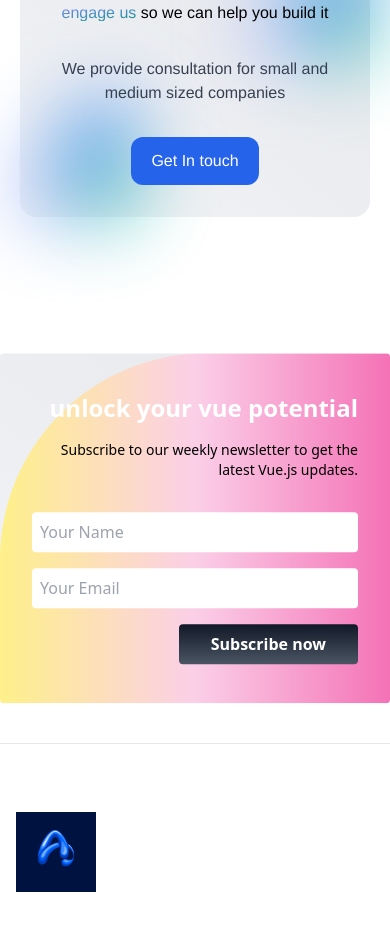
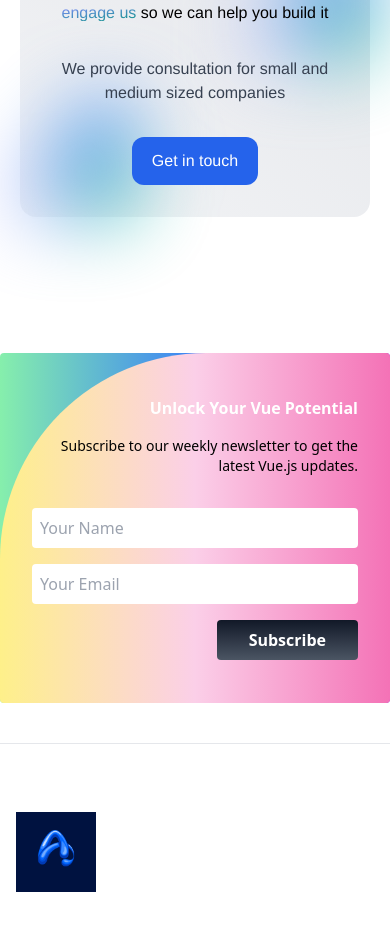
Before and after one commit to sakhike1/VueBlog, a Vue app: page / in a window 390 px wide. Shown: the part 8000-8926 px from the top of the page. Built offline with nearby package versions, Linux system fonts and the light colour scheme.

Commit message:
updated pages

```diff
--- a/src/App.vue
+++ b/src/App.vue
@@ -1,6 +1,6 @@
 <template>
   <div id="app">
-    <div myprop="hello world"></div>
+    <div></div>
     <NavigationView />
     <SubscribeForm :name="data.name" />
     <scrollUp />
--- a/src/components/common/BannerView.vue
+++ b/src/components/common/BannerView.vue
@@ -30,7 +30,7 @@
           </p>
           <div class="mx-auto max-w-md sm:max-w-xl flex justify-center">
             <button class="outline-none h-12 px-5 rounded-xl bg-blue-600 text-white flex items-center">
-              Get In touch
+              {{ name }}
             </button>
           </div>
         </div>
@@ -40,7 +40,16 @@
 </template>
 
 <script>
-export default {};
+export default {
+  props: {
+    name: {
+      type: String,
+      required: true,
+
+
+    }
+  }
+};
 </script>
 
 <style lang="scss" scoped></style>
--- a/src/components/common/SubscribeForm.vue
+++ b/src/components/common/SubscribeForm.vue
@@ -1,29 +1,32 @@
 <template>
     <div>
-        <div data-aos="fade-up" data-aos-duration="3000"
-            class="bg-gradient-to-tr from-gray-100 to-gray-200 font-sans min-h-[350px] m-10 relative max-w-6xl mx-auto rounded overflow-hidden">
+        <div data-aos="flip-left" data-aos-easing="ease-out-cubic" data-aos-duration="2000"
+            class="bg-gradient-to-r from-green-300 via-blue-500 to-purple-600 font-sans min-h-[350px] m-10 relative max-w-6xl mx-auto rounded overflow-hidden">
             <div class="grid lg:grid-cols-2 w-full h-full absolute inset-0">
                 <div class="p-4 max-lg:hidden">
                     <img src="https://readymadeui.com/image-1.webp" class="object-cover w-full h-full" alt="img" />
                 </div>
 
                 <div
-                    class="flex flex-col items-end justify-center text-right px-8 relative bg-gradient-to-r from-yellow-200 via-pink-200 to-pink-400 rounded-tl-[206px] z-20 before:absolute before:inset-0 before:!left-auto  before:w-2/3 before:rounded-bl-[206px] before:-z-10">
-                    <h3 class="font-bold sm:text-4xl text-2xl text-white">unlock your vue potential</h3>
-                    <p class="text-sm text-black mt-4">Subscribe to our weekly newsletter to get the latest Vue.js
-                        updates.</p>
+                    class="flex flex-col items-end justify-center text-right px-8 relative bg-gradient-to-r from-yellow-200 via-pink-200 to-pink-400 rounded-tl-[206px] z-20 before:absolute before:inset-0 before:!left-auto before:w-2/3 before:rounded-bl-[206px] before:-z-10">
+                    <h3 class="font-bold sm:text-4xl text-white">Unlock Your Vue Potential</h3>
+                    <p class="text-sm text-black mt-4">
+                        Subscribe to our weekly newsletter to get the latest Vue.js updates.
+                    </p>
 
                     <form class="w-full mt-8" @submit.prevent="handleNewsletterSubscribe">
                         <div class="flex flex-col items-end w-full">
                             <input type="text" v-model="newsletterName" placeholder="Your Name"
-                                class="mb-4 p-2 w-full rounded" :class="{ 'border-red-500': !newsletterNameValid }"
-                                @blur="validateName">
+                                class="mb-4 p-2 w-full rounded"
+                                :class="{ 'border-red-500': !newsletterNameValid && showNewsletterAlert }"
+                                @blur="validateName" />
                             <input type="email" v-model="newsletterEmail" placeholder="Your Email"
-                                class="mb-4 p-2 w-full rounded" :class="{ 'border-red-500': !newsletterEmailValid }"
-                                @blur="validateEmail">
+                                class="mb-4 p-2 w-full rounded"
+                                :class="{ 'border-red-500': !newsletterEmailValid && showNewsletterAlert }"
+                                @blur="validateEmail" />
                             <button type="submit"
-                                class="bg-gradient-to-b from-gray-900 to-gray-600  hover:bg-gray-200  text-white py-2 px-8 font-semibold rounded w-max">
-                                {{ name }}
+                                class="bg-gradient-to-b from-gray-900 to-gray-600 hover:bg-gray-200 text-white py-2 px-8 font-semibold rounded w-max">
+                                Subscribe
                             </button>
                         </div>
                         <div v-if="showNewsletterAlert" class="mt-4 text-red-500">{{ newsletterAlertMessage }}</div>
@@ -35,14 +38,69 @@
 </template>
 
 <script>
+import { ref } from 'vue';
+
 export default {
     props: {
         name: {
             type: String,
             required: true,
-        }
-    }
-}
+        },
+    },
+    setup() {
+        const newsletterName = ref('');
+        const newsletterEmail = ref('');
+        const showNewsletterAlert = ref(false);
+        const newsletterAlertMessage = ref('');
+        const newsletterNameValid = ref(true);
+        const newsletterEmailValid = ref(true);
+
+        const validateName = () => {
+            newsletterNameValid.value = !!newsletterName.value.trim();
+        };
+
+        const validateEmail = () => {
+            const emailPattern = /^[^\s@]+@[^\s@]+\.[^\s@]+$/;
+            newsletterEmailValid.value = emailPattern.test(newsletterEmail.value);
+        };
+
+        const handleNewsletterSubscribe = () => {
+            validateName();
+            validateEmail();
+
+            if (newsletterNameValid.value && newsletterEmailValid.value) {
+                showNewsletterAlert.value = false;
+                alert('Subscription successful!');
+                location.reload();
+                // Handle the subscription logic here
+            } else {
+                newsletterAlertMessage.value = 'Please enter a valid name and email.';
+                showNewsletterAlert.value = true;
+            }
+        };
+
+        return {
+            newsletterName,
+            newsletterEmail,
+            showNewsletterAlert,
+            newsletterAlertMessage,
+            newsletterNameValid,
+            newsletterEmailValid,
+            validateName,
+            validateEmail,
+            handleNewsletterSubscribe,
+        };
+    },
+};
 </script>
 
-<style scoped></style>
+<style scoped>
+.border-red-500 {
+    border-color: red;
+}
+
+input:focus {
+    outline: none;
+    border-color: transparent;
+}
+</style>
--- a/src/views/HomeView.vue
+++ b/src/views/HomeView.vue
@@ -5,32 +5,23 @@
         <BlogSection />
 
 
-        <BannerView />
+        <BannerView :name="data.name" />
 
         <router-view />
 
     </div>
 </template>
 
-<script>
+<script setup>
 import HeroSection from "@/components/common/HeroSection.vue";
 import blogView from "@/components/common/blogView.vue";
 import BlogSection from "@/components/common/BlogSection.vue";
-import BannerView from "@/components/common/BannerView.vue"
+import BannerView from "@/components/common/BannerView.vue";
+import { reactive } from 'vue'
 
-
-export default {
-    name: "App",
-    components: {
-        HeroSection,
-        blogView,
-        BlogSection,
-
-        BannerView,
-
-
-    },
-};
+const data = reactive({
+    name: 'Get in touch'
+});
 </script>
 
 <style lang="scss" scoped></style>
```
